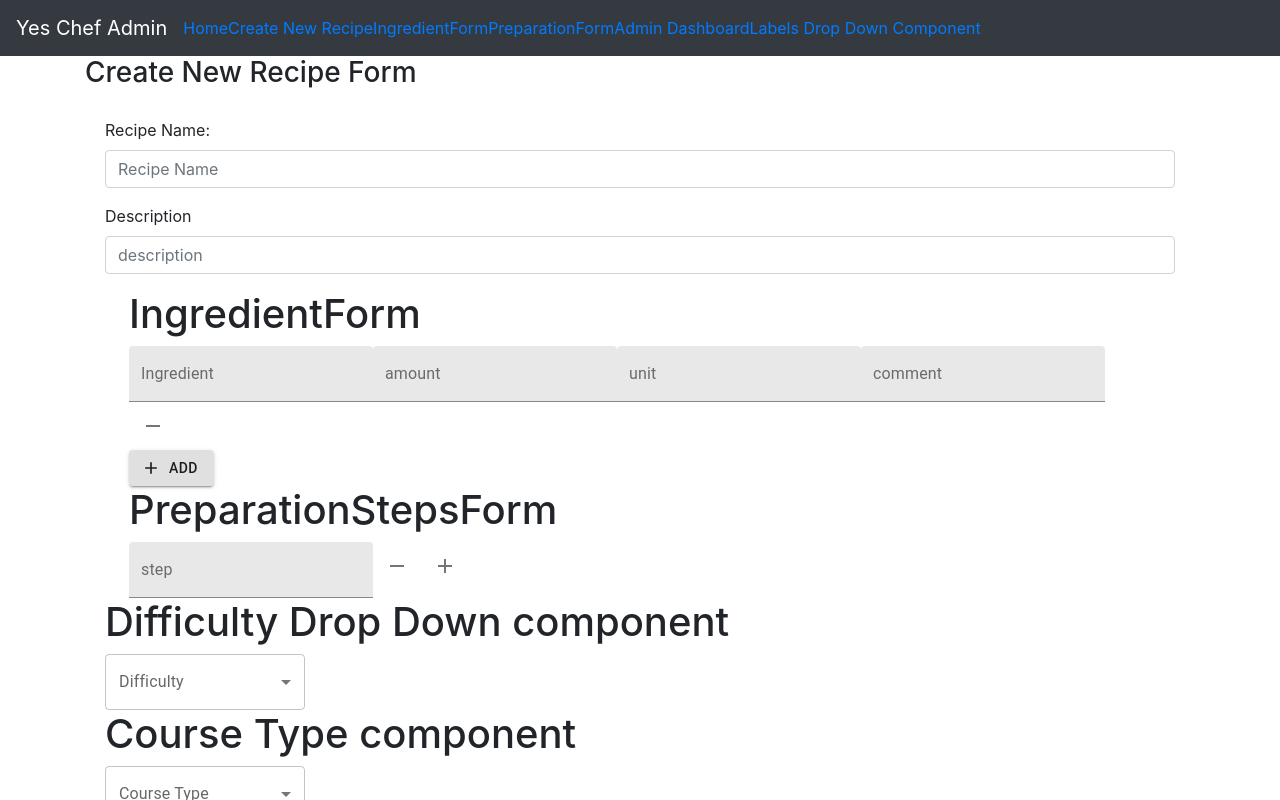
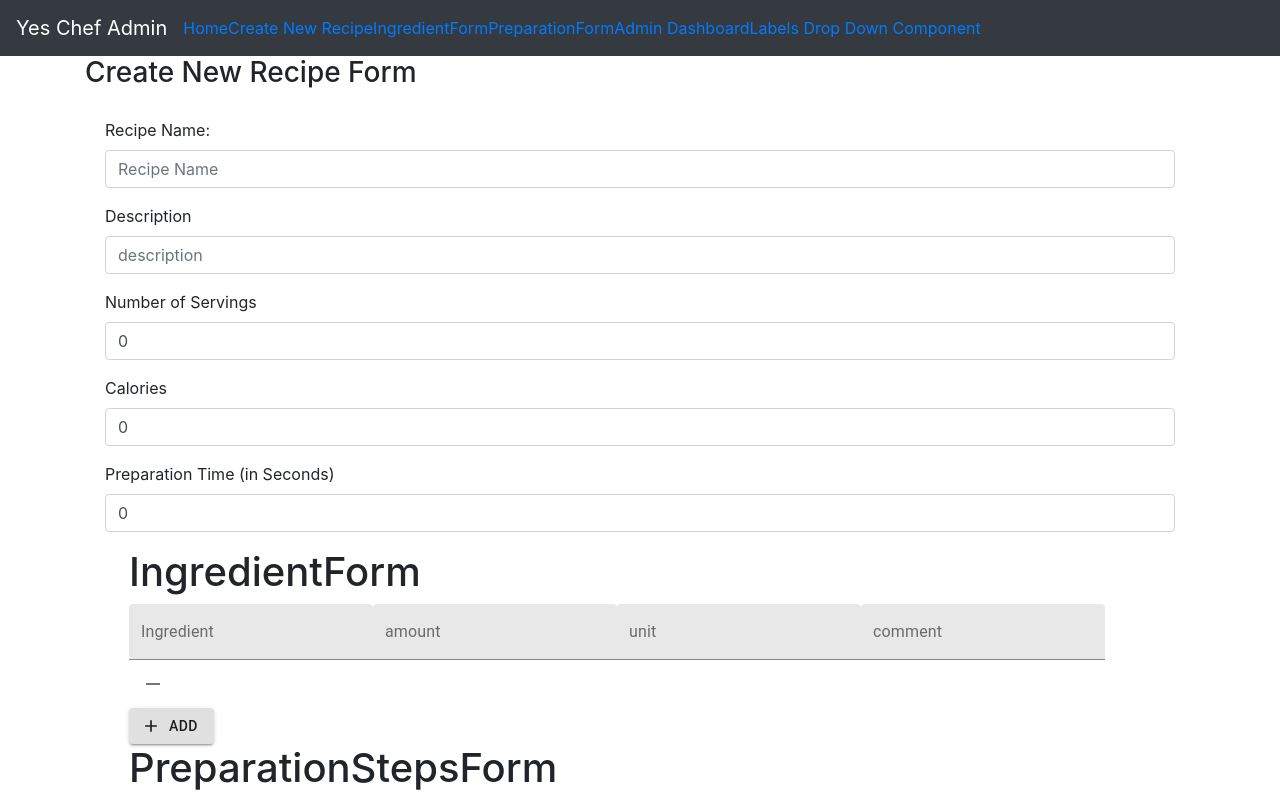
Before and after one commit to ChuaShuErn/YesChefAdminReact, a React (Create React App) app: page /createRecipe in a window 1280 px wide. Shown: the top 800 px of the page. Built offline with nearby package versions, Linux system fonts and the light colour scheme.

Commit message:
calories, preptime, servings

```diff
--- a/src/components/CourseTypeLabelForm.tsx
+++ b/src/components/CourseTypeLabelForm.tsx
@@ -17,7 +17,7 @@ function CourseTypeLabelForm({courseTypeLabel, setCourseTypeLabel}:schema) {
 
     const onChange = (event: any) =>{
         console.log(event.target.value);
-        setCourseTypeLabel = event.target.value;
+        setCourseTypeLabel(event.target.value);
 
 
     }
--- a/src/components/CreateRecipeComponent.tsx
+++ b/src/components/CreateRecipeComponent.tsx
@@ -13,18 +13,29 @@ import CourseTypeLabelForm from './CourseTypeLabelForm';
 function CreateRecipeComponent() {
     const recipeId = useParams().id
 
+    //Step Fields
     const [inputFields, setInputFields] = useState([
         defaultInputFields()
     ])
     //ingredientFields
     //not clear that this is the ingredient inputFields
     const [prepStepField, setprepStepField] = useState(['']);
+    const[imageURL, setImageURL] = useState(['']);
 
+    //Text Fields
+    const [name, setName] = useState('');
+    const [description, setDescription] = useState('');
+    const[noOfServings, setNoOfServings] = useState(0);
+    const[calories, setCalories] = useState(0);
+    const[prepTime, setprepTime] = useState(0);
+
+
+
+    //Drop downs
     const [difficultyLabel, setDifficultyLabel] = useState(['']);
     const [courseTypeLabel,setCourseTypeLabel] = useState('');
 
-    const [name, setName] = useState('');
-    const [description, setDescription] = useState('');
+
 
     useEffect(() => {
         async function fetchRecipe() {
@@ -32,7 +43,7 @@ function CreateRecipeComponent() {
             try {
                 const { data } = await RecipeService.getOneRecipe(recipeId)
 
-
+                //TODO: set all other fields
                 setName(data.name);
                 setDescription(data.description);
                 setInputFields(data.ingredients);
@@ -62,26 +73,37 @@ function CreateRecipeComponent() {
     const changeDescriptionHandler = (event: any) => {
         setDescription(event.target.value);
     }
+    const changeServingsHandler = (event:any) =>{
+        setNoOfServings(parseInt(event.target.value));
+    }
+
+    const changeCaloriesHandler = (event:any)=>{
+        setCalories(parseInt(event.target.value));
+    }
+
+    const changeprepTimeHandler = (event:any)=>{
+        setprepTime(parseInt(event.target.value));
+    }
 
     const saveRecipe = (event: any) => {
         event.preventDefault(); //prevents another HTTP request after form is submitted
         const recipe = {
 
             // id: recipeId,
-            name,
-            description,
-            ingredients: inputFields,
-            difficulty: difficultyLabel,
-            prepSteps: prepStepField,
+            name,//done
+            description,//done
+            ingredients: inputFields,//done
+            difficulty: difficultyLabel,//done
+            prepSteps: prepStepField,//done
             imageURL: [],
-            courseType: courseTypeLabel,
+            courseType: courseTypeLabel,//done
             cuisineType: [],
             technique: [],
             tags: [],
             nutrition: [],
-            noOfServings: 0,
-            calories: 0,
-            prepTime: 0
+            noOfServings: noOfServings,
+            calories: calories,
+            prepTime: prepTime
         }
 
 
@@ -99,14 +121,14 @@ function CreateRecipeComponent() {
                 difficulty: difficultyLabel,
                 prepSteps: prepStepField,
                 imageURL: [],
-                courseType: '',
+                courseType: courseTypeLabel,
                 cuisineType: [],
                 technique: [],
                 tags: [],
                 nutrition: [],
-                noOfServings: 0,
-                calories: 0,
-                prepTime: 0
+                noOfServings: noOfServings,
+                calories: calories,
+                prepTime: prepTime
             }
 
             //RecipeService.updateRecipe(recipeId, recipe);
@@ -144,6 +166,21 @@ function CreateRecipeComponent() {
                                 <input placeholder="description" name="description" className="form-control"
                                     value={description} onChange={changeDescriptionHandler} />
                             </div>
+                            <div className="form-group">
+                                <label>Number of Servings </label>
+                                <input placeholder="No. of Servings" type = "number" name="noOfServings" className="form-control"
+                                    value={noOfServings} onChange={changeServingsHandler} />
+                            </div>
+                            <div className="form-group">
+                                <label>Calories </label>
+                                <input placeholder="Calories" type = "number" name="Calories" className="form-control"
+                                    value={calories} onChange={changeCaloriesHandler} />
+                            </div>
+                            <div className="form-group">
+                                <label>Preparation Time (in Seconds) </label>
+                                <input placeholder="Preparation Time in Seconds" type = "number" name="Calories" className="form-control"
+                                    value={prepTime} onChange={changeprepTimeHandler} />
+                            </div>
                             <IngredientForm inputFields={inputFields} setInputFields={setInputFields} />
                             <PreparationStepsForm prepStepField={prepStepField} onPrepStepFieldChange={handlePrepStepFieldChange} />
                             <LabelsDropDownForm difficultyLabel={difficultyLabel[0]} setDifficultyLabel={setDifficultyLabel} />
```
